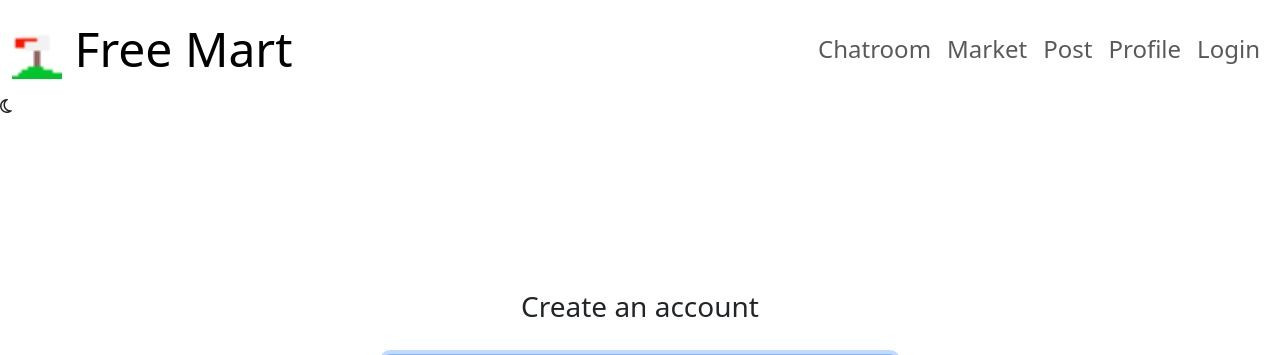
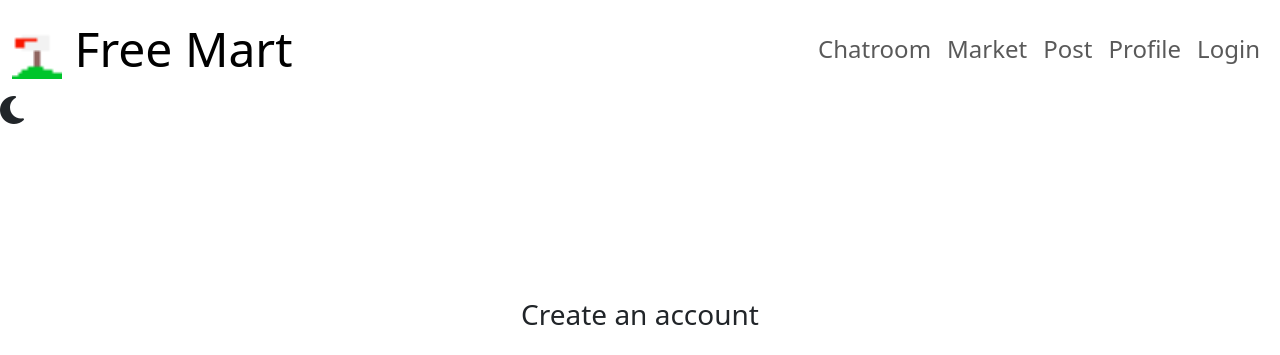
Before and after one commit to uio23/freeMartHosted, a Flask app: page /auth/sign-up in a window 1280 px wide. Shown: the top 355 px of the page. Run offline with Flask 3, Linux system fonts and the light colour scheme; some libraries are stand-ins or nearby versions.

Commit message:
Light mode toggler errors

```diff
--- a/freemart/templates/temp.html
+++ b/freemart/templates/temp.html
@@ -43,7 +43,7 @@
       </div>
     </nav>
 
-<i class="nav-link fa-solid fa-moon fa-md" id="displayModeIcon"></i>
+<i class="fa-solid fa-moon fa-2xl" id="displayModeIcon"></i>
     {% with messages = get_flashed_messages(with_categories=true) %}
       {% if messages %}
         {% for category, message in messages %}
```
